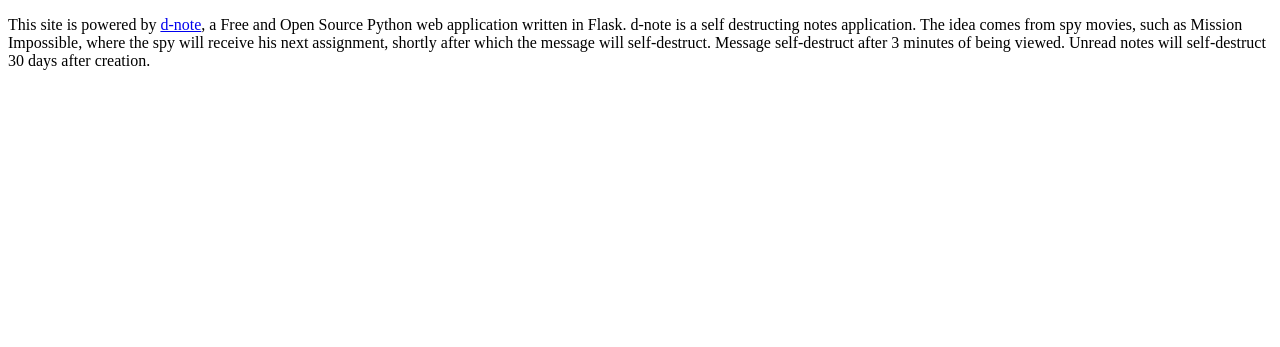
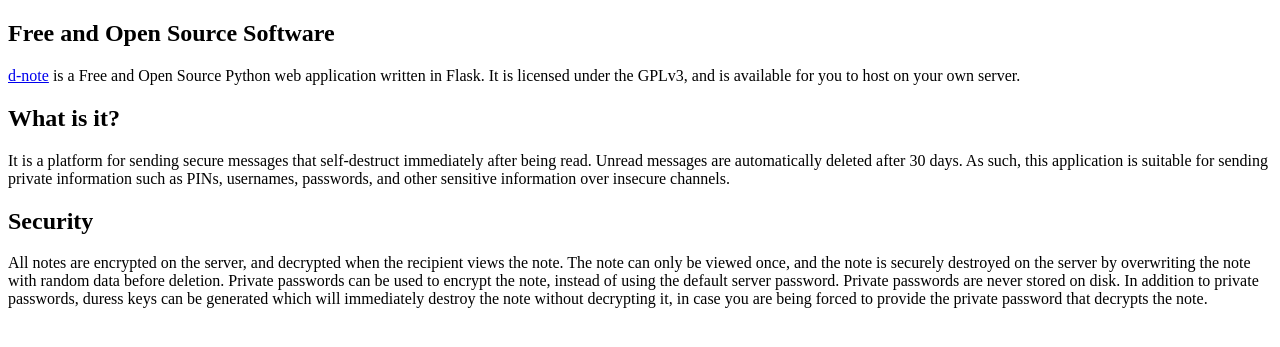
Before and after one commit to atoponce/d-note, a Python web app: template templates/about.html in a window 1280 px wide. Shown: the part 26-373 px from the top of the page. Run offline with Jinja, Linux system fonts and the light colour scheme; the template is opened without the code that fills it, so the values that code supplies are empty.

Commit message:
work on the about and faq pages

```diff
--- a/templates/about.html
+++ b/templates/about.html
@@ -1,12 +1,23 @@
 {% extends "base.html" %}
 {% block title %}About - Self Destructing Notes{% endblock %}
 {% block content %}
-    <p>This site is powered by <a
-    href="https://github.com/atoponce/d-note">d-note</a>, a Free and Open
-    Source Python web application written in Flask. d-note is a self
-    destructing notes application. The idea comes from spy movies, such as
-    Mission Impossible, where the spy will receive his next assignment,
-    shortly after which the message will self-destruct. Message self-destruct
-    after 3 minutes of being viewed. Unread notes will self-destruct 30 days
-    after creation.</p>
+    <h2>Free and Open Source Software</h2>
+    <p><a href="https://github.com/atoponce/d-note">d-note</a> is a Free and
+    Open Source Python web application written in Flask. It is licensed under
+    the GPLv3, and is available for you to host on your own server.</p>
+    <h2>What is it?</h2>
+    <p>It is a platform for sending secure messages that self-destruct
+    immediately after being read. Unread messages are automatically deleted
+    after 30 days. As such, this application is suitable for sending private
+    information such as PINs, usernames, passwords, and other sensitive
+    information over insecure channels.</p>
+    <h2>Security</h2>
+    <p>All notes are encrypted on the server, and decrypted when the recipient
+    views the note. The note can only be viewed once, and the note is securely
+    destroyed on the server by overwriting the note with random data before
+    deletion. Private passwords can be used to encrypt the note, instead of
+    using the default server password. Private passwords are never stored on
+    disk. In addition to private passwords, duress keys can be generated which
+    will immediately destroy the note without decrypting it, in case you are
+    being forced to provide the private password that decrypts the note.</p>
 {% endblock %}
```
Also changed, not shown: templates/faq.html (+30 -1 lines).
